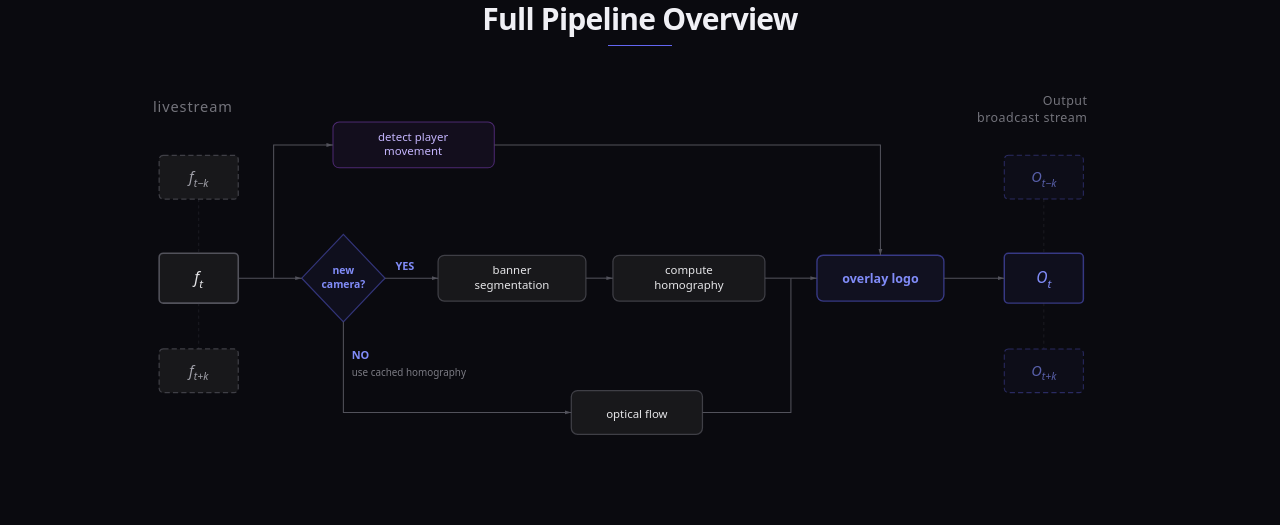
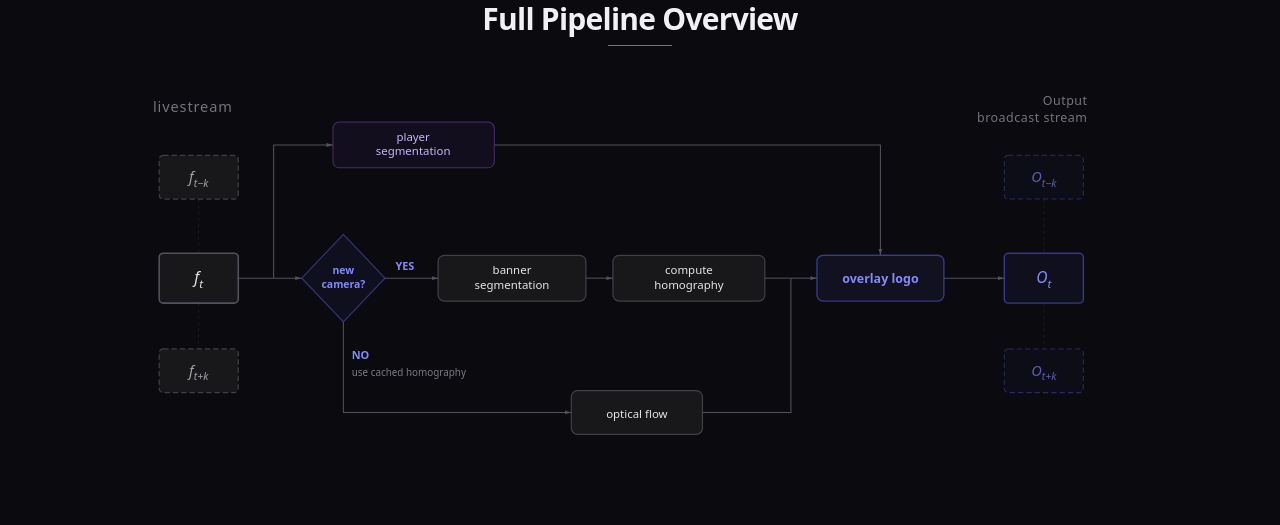
Before and after one commit to RaghavPu/roi-midterm-pres, a Next.js app: page / in a window 1280 px wide. Both pictures are taken after a click on the button 614 px from the left and 758 px from the top of the page. Shown: the part 176-701 px from the top of the page. Built offline with nearby package versions, Linux system fonts and the light colour scheme.

Commit message:
change text to say player segmentation

```diff
--- a/components/deck/PipelineOverview.tsx
+++ b/components/deck/PipelineOverview.tsx
@@ -88,7 +88,7 @@ export default function PipelineOverview() {
 
         {/* ═══════════ PROCESS NODES ═══════════ */}
 
-        {/* detect player movement */}
+        {/* player segmentation */}
         <g style={{ opacity: detectPlayer.opacity, transition: "opacity 400ms" }}>
           <rect x={195} y={50} width={155} height={44} rx={6}
             stroke={detectPlayer.lit ? HI : "#a855f7"} strokeWidth={detectPlayer.lit ? 1.5 : 1} strokeOpacity={detectPlayer.lit ? 0.9 : 0.4}
@@ -96,10 +96,10 @@ export default function PipelineOverview() {
             style={{ transition: "all 400ms" }}
           />
           <text x={272} y={68} fill={detectPlayer.lit ? HI : "#c4b5fd"} fontSize={11} textAnchor="middle" fontWeight={500} style={{ transition: "fill 400ms" }}>
-            detect player
+            player
           </text>
           <text x={272} y={82} fill={detectPlayer.lit ? HI : "#c4b5fd"} fontSize={11} textAnchor="middle" fontWeight={500} style={{ transition: "fill 400ms" }}>
-            movement
+            segmentation
           </text>
         </g>
 
```
